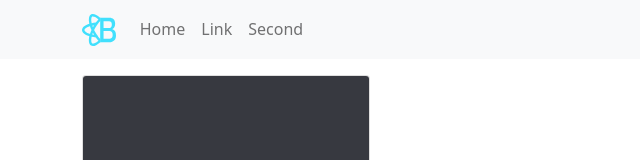
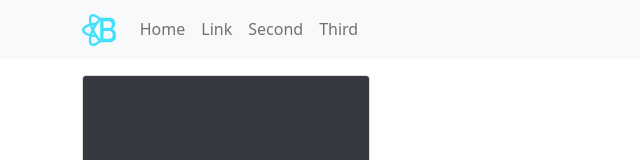
Before and after one commit to janis-rasa/socialnet, a React (Create React App) app: page / in a window 1280 px wide. Shown: the top 160 px of the page, without its empty margins (0-640 px from the left). Built offline with nearby package versions, Linux system fonts and the light colour scheme.

Commit message:
Header 0.11

```diff
--- a/src/Header/Header.jsx
+++ b/src/Header/Header.jsx
@@ -21,6 +21,7 @@ const Header = () => {
 						<Nav.Link href="#home">Home</Nav.Link>
 						<Nav.Link href="#link">Link</Nav.Link>
 						<Nav.Link href="#second">Second</Nav.Link>
+						<Nav.Link href="#third">Third</Nav.Link>
 					</Nav>
 				</Navbar.Collapse>
 			</Container>
```
